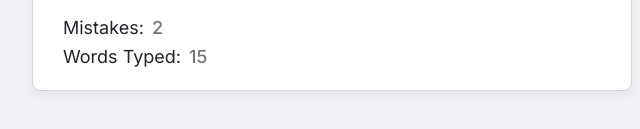
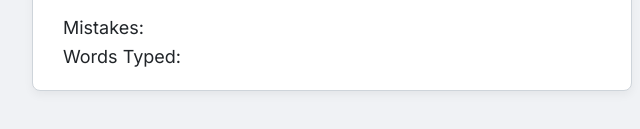
Before and after one commit to Imoyemi-1/typing-speed-app, a website: page index.html in a window 1280 px wide. Both pictures are taken after a click on the button "Start Typing". Shown: the part 521-650 px from the top of the page, 308-948 px from the left. Drawn offline with Linux system fonts and the light colour scheme.

Commit message:
fix: update word type and mistake

```diff
--- a/index.html
+++ b/index.html
@@ -49,8 +49,8 @@
             spellcheck="false"
             aria-level="Typing Input"
           />
-          <p id="mistake-count">Mistakes: <span>2</span></p>
-          <p id="word-type">Words Typed: <span>15</span></p>
+          <p id="mistake-count">Mistakes: <span></span></p>
+          <p id="word-type">Words Typed: <span></span></p>
         </div>
       </div>
       <div class="screen" id="result-screen">
```
